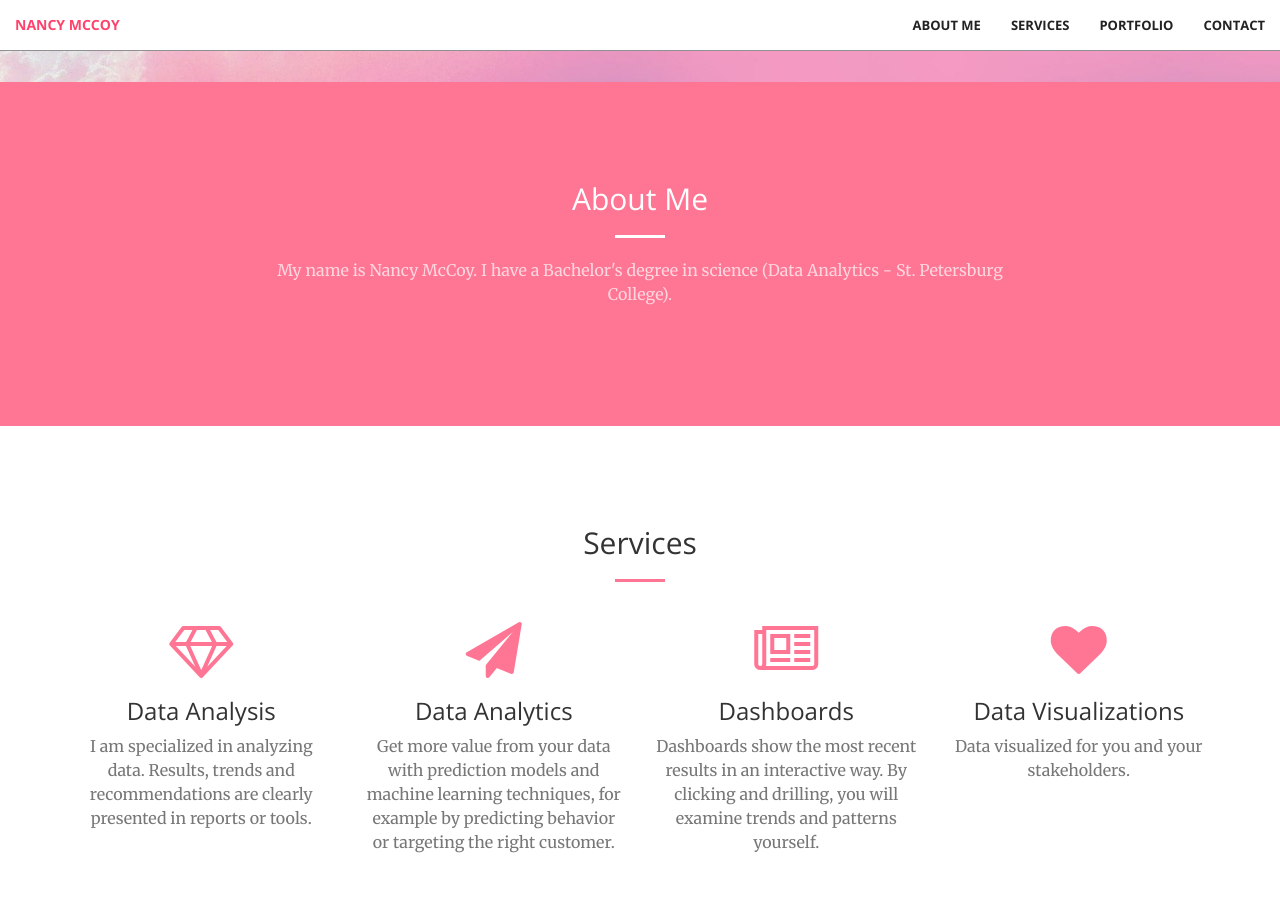
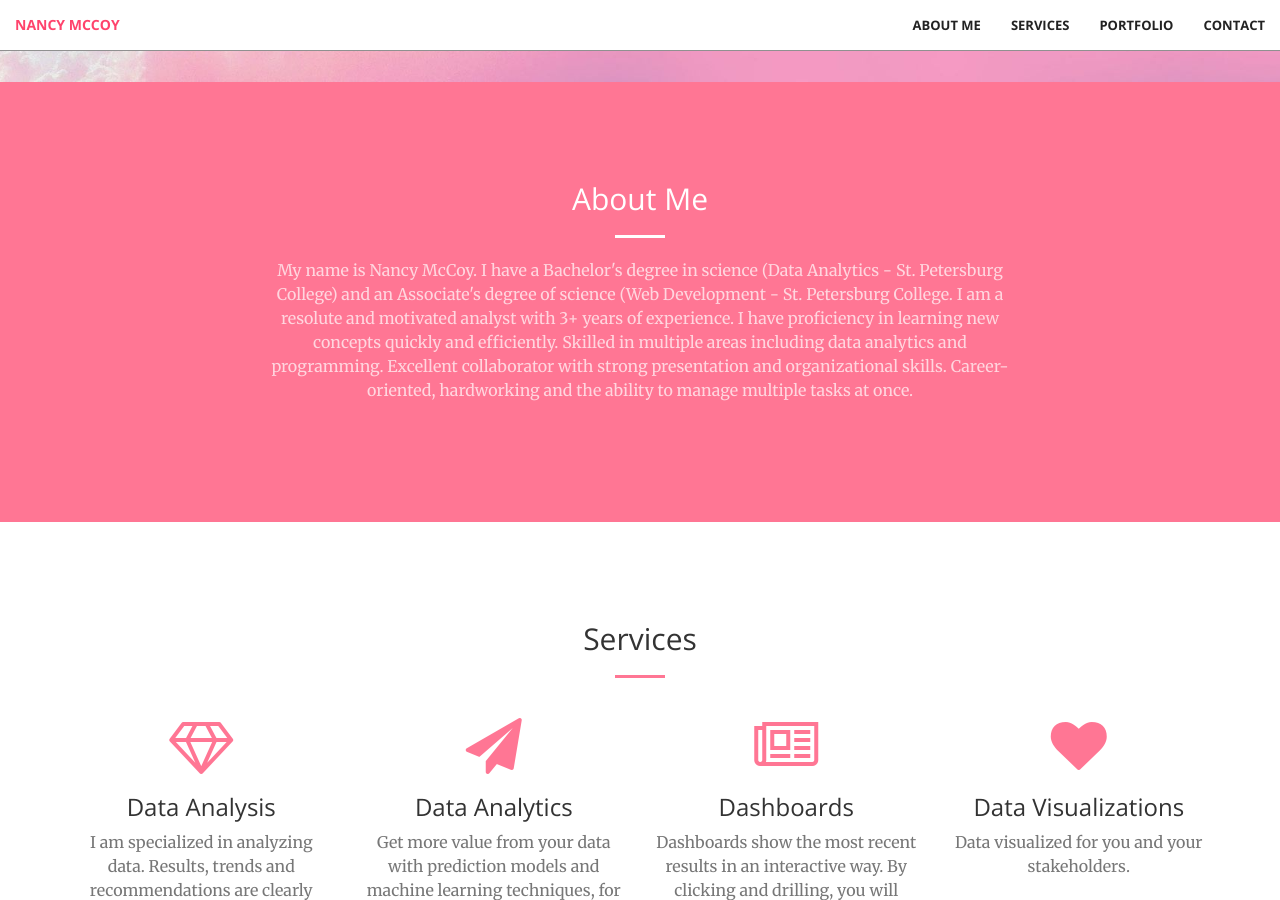
Before and after one commit to Aurelila/aurelila.github.io, a Jekyll site: the page built from index.html, in a window 1280 px wide and 900 px high, scrolled down 818 px. Built offline with Jekyll 4.4.1, drawn with Linux system fonts in a browser that asks for light colours.

Commit message:
Update aboutme.html

```diff
--- a/_includes/aboutme.html
+++ b/_includes/aboutme.html
@@ -4,7 +4,8 @@
             <div class="col-lg-8 col-lg-offset-2 text-center">
                 <h2 class="section-heading">About Me</h2>
                 <hr class="light">
-                <p class="text-faded">My name is Nancy McCoy. I have a Bachelor's degree in science (Data Analytics - St. Petersburg College). </p>
+                <p class="text-faded">My name is Nancy McCoy. I have a Bachelor's degree in science (Data Analytics - St. Petersburg College) and an Associate's degree of science (Web Development - St. Petersburg College.
+                I am a resolute and motivated analyst with 3+ years of experience. I have proficiency in learning new concepts quickly and efficiently. Skilled in multiple areas including data analytics and programming. Excellent collaborator with strong presentation and organizational skills. Career-oriented, hardworking and the ability to manage multiple tasks at once.</p>
             </div>
         </div>
     </div>
```
